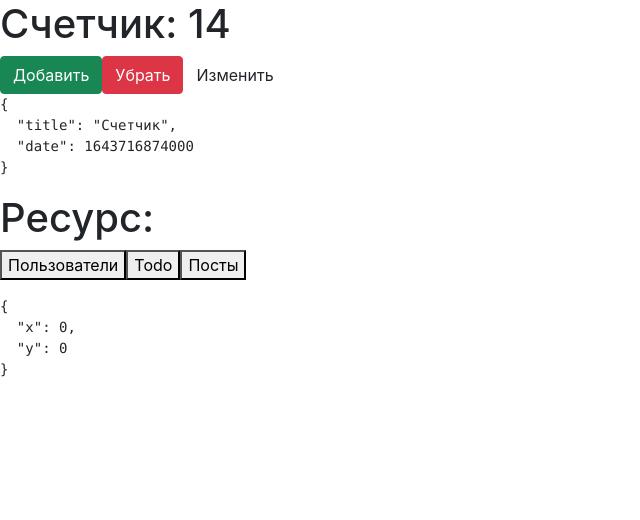
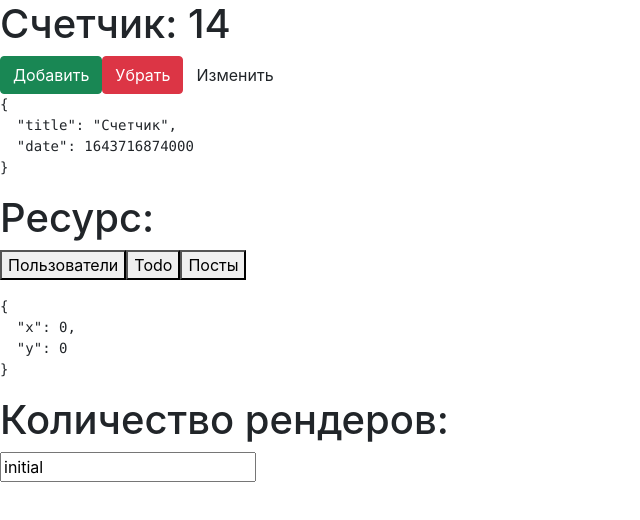
Before and after one commit to nacukisubaru/vladlen-react-hooks-practic, a React (Create React App) app: page / in a window 1280 px wide. Shown: the top 520 px of the page, without its empty margins (0-640 px from the left). Built offline with nearby package versions, Linux system fonts and the light colour scheme; no server answers.

Commit message:
useRef изменение счетчика при изменении состояния useState с помощью useEffect

```diff
--- a/src/App.js
+++ b/src/App.js
@@ -3,6 +3,7 @@ import './App.css';
 import React, {useState} from 'react'
 import Counter from './examples/state';
 import Users from './examples/users';
+import CounterUseRef from './examples/effect';
 
 function App() {
 
@@ -11,6 +12,7 @@ function App() {
   <div className="wrapper">
    <Counter />
    <Users />
+   <CounterUseRef />
    </div>
   );
 }
--- /dev/null
+++ b/src/examples/effect.js
@@ -0,0 +1,23 @@
+import React, {useState, useEffect, useRef} from "react";
+
+export default function CounterUseRef() {
+    //useState возвращает кортеж
+    //Кортеж это массив который содержит состояние и функцию для изменения этого состояния
+    const [value, setValue] = useState('initial')
+    //Используется для изменения состояния без рендера useRef возвращает объект а не кортеж
+    //Задаем текущее состояние useRef как null
+    const renderCount = useRef(null)
+
+    //Изменяем current текущее значение объекта каждый раз когда дергаем useState
+    //дергаем useState когда изменяем значение в input
+    useEffect(() => {
+        renderCount.current++
+    })
+
+    return (
+        <div>
+            <h1>Количество рендеров: {renderCount.current}</h1>
+            <input type="text" onChange={(e) => setValue(e.target.value)} value={value} />
+        </div>
+    )
+}
```
